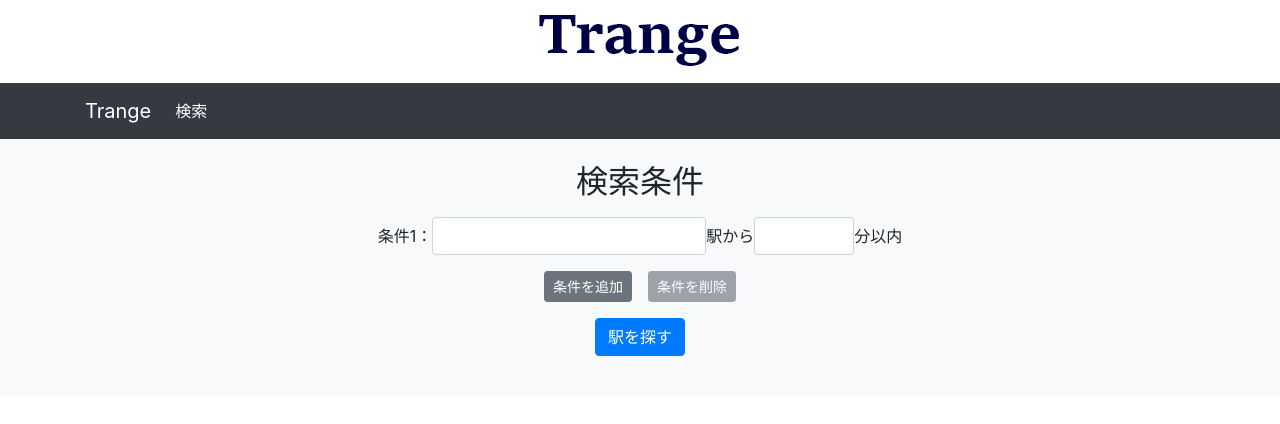
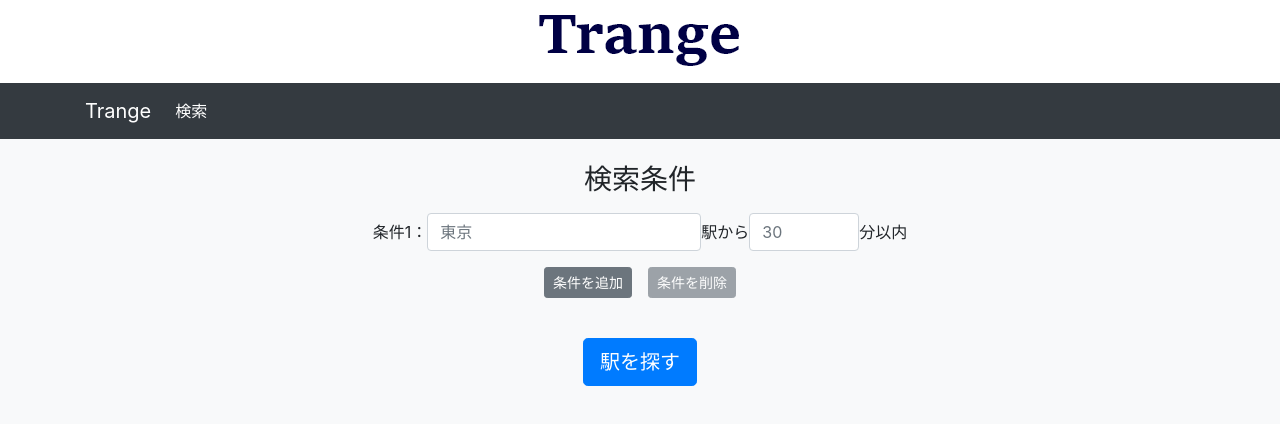
Before and after one commit to wbtaro/trange_front, a Vue app: page /search in a window 1280 px wide. Shown: the top 424 px of the page. Built offline with nearby package versions, Linux system fonts and the light colour scheme.

Commit message:
Set style to Result.vue

```diff
--- a/src/components/Result.vue
+++ b/src/components/Result.vue
@@ -1,20 +1,28 @@
 <template>
+  <div class="container text-center">
     <div>
-    <p v-if="results.ErrorMessage">
+      <p v-if="results.ErrorMessage" class="alert alert-danger">
         {{ results.ErrorMessage }}
       </p>
-    <div v-if="results.Stations">
-      <h3>指定された条件</h3>
+    </div>
+    <div v-if="results.Stations" class="row justify-content-center">
+      <!-- <h3>指定された条件</h3>
       <ul v-for="(condition, index) in executedSearchConditions" :key="index">
         <li>{{ condition.station }}から{{ condition.upperMinute }}分</li>
       </ul>
-      <h3>条件を満たす駅</h3>
-      <div v-for="(result, resultIndex) in results.Stations" :key="resultIndex">
-        <p>{{ result.Station.Name }}</p>
-        <ul>
+      <h3>条件を満たす駅</h3> -->
+      <div class="col-md-8">
+        <div
+          v-for="(result, resultIndex) in results.Stations"
+          :key="resultIndex"
+          class="card pt-2 mb-4 border-secondary bg-light"
+        >
+          <h3 class="card-title h4 font-weight-bold">{{ result.Station.Name }}</h3>
+          <ul class="list-group list-group-flush">
             <li
               v-for="(cost, conditionIndex) in result.Cost"
               :key="conditionIndex"
+              class="list-group-item"
             >
               {{ executedSearchConditions[conditionIndex].station }}から{{
                 cost.Minute
@@ -22,6 +30,7 @@
               分：乗り換え回数{{ cost.TransferCount }}回
             </li>
           </ul>
+        </div>
       </div>
     </div>
   </div>
--- a/src/components/SearchForm.vue
+++ b/src/components/SearchForm.vue
@@ -4,14 +4,16 @@
     <form class="form-inline">
       <input
         type="text"
+        placeholder="東京"
         v-model="searchCondition.station"
         class="form-control"
       />
       <span>駅から</span>
       <input
         type="text"
-        size="3"
+        size="4"
         maxlength="3"
+        placeholder="30"
         v-model="searchCondition.upperMinute"
         class="form-control"
       />
--- a/src/views/Search.vue
+++ b/src/views/Search.vue
@@ -2,7 +2,7 @@
   <div>
     <div class="container-fluid text-center bg-light p-4">
       <section id="search-condition">
-        <h2 class="mb-3">検索条件</h2>
+        <h2 class="mb-3 h3">検索条件</h2>
         <searchForm
           is="search-form"
           v-for="(searchCondition, index) in searchConditions"
@@ -29,13 +29,19 @@
           </button>
         </p>
         <p>
-          <b-button @click="rangeSearch" variant="primary">駅を探す</b-button>
+          <button
+            @click="rangeSearch"
+            variant="primary"
+            class="btn btn-primary btn-lg mt-4"
+          >
+            駅を探す
+          </button>
         </p>
       </section>
     </div>
     <div v-if="results" class="container text-center">
       <section id="search-result">
-        <h2>検索結果</h2>
+        <h2 class="my-4 h3">検索結果</h2>
         <result
           is="result"
           :results="results"
```
Lines whose indentation alone changed are shown as unchanged.
